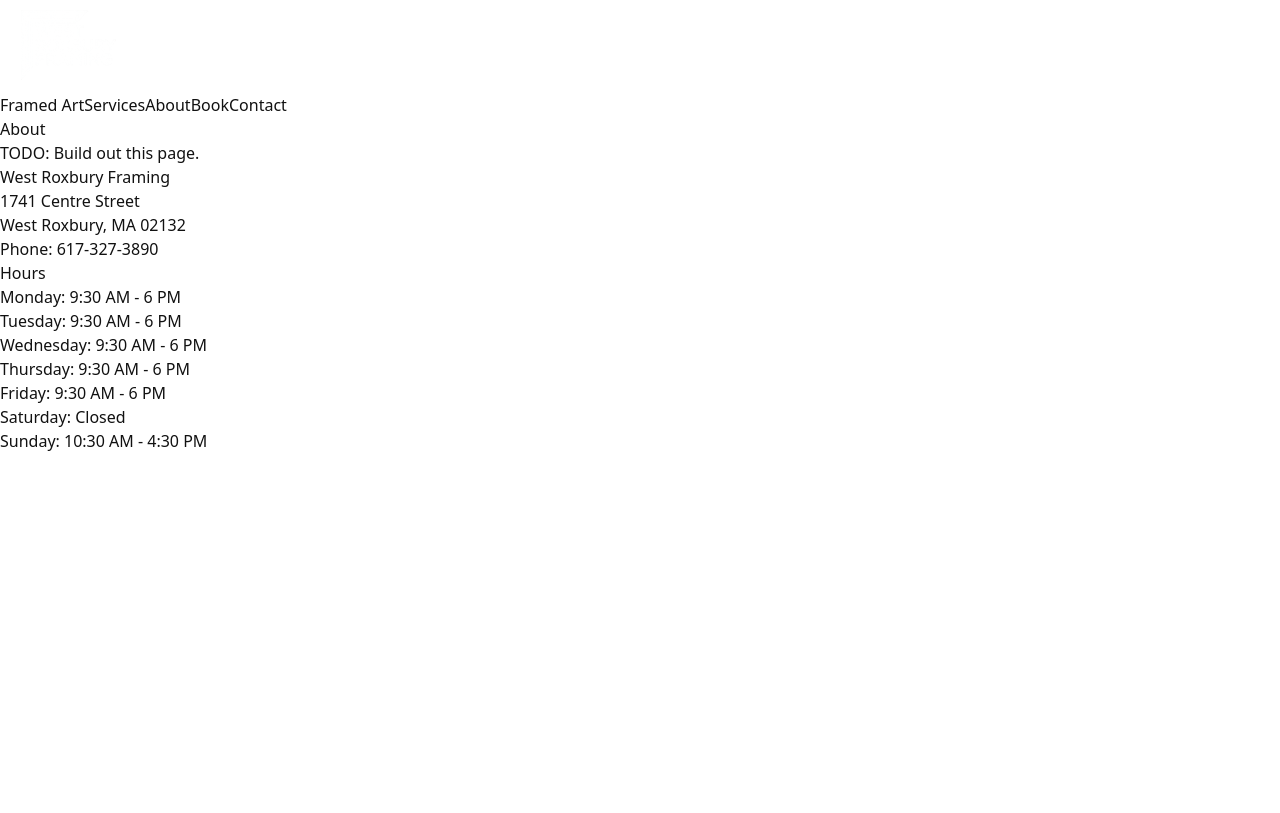
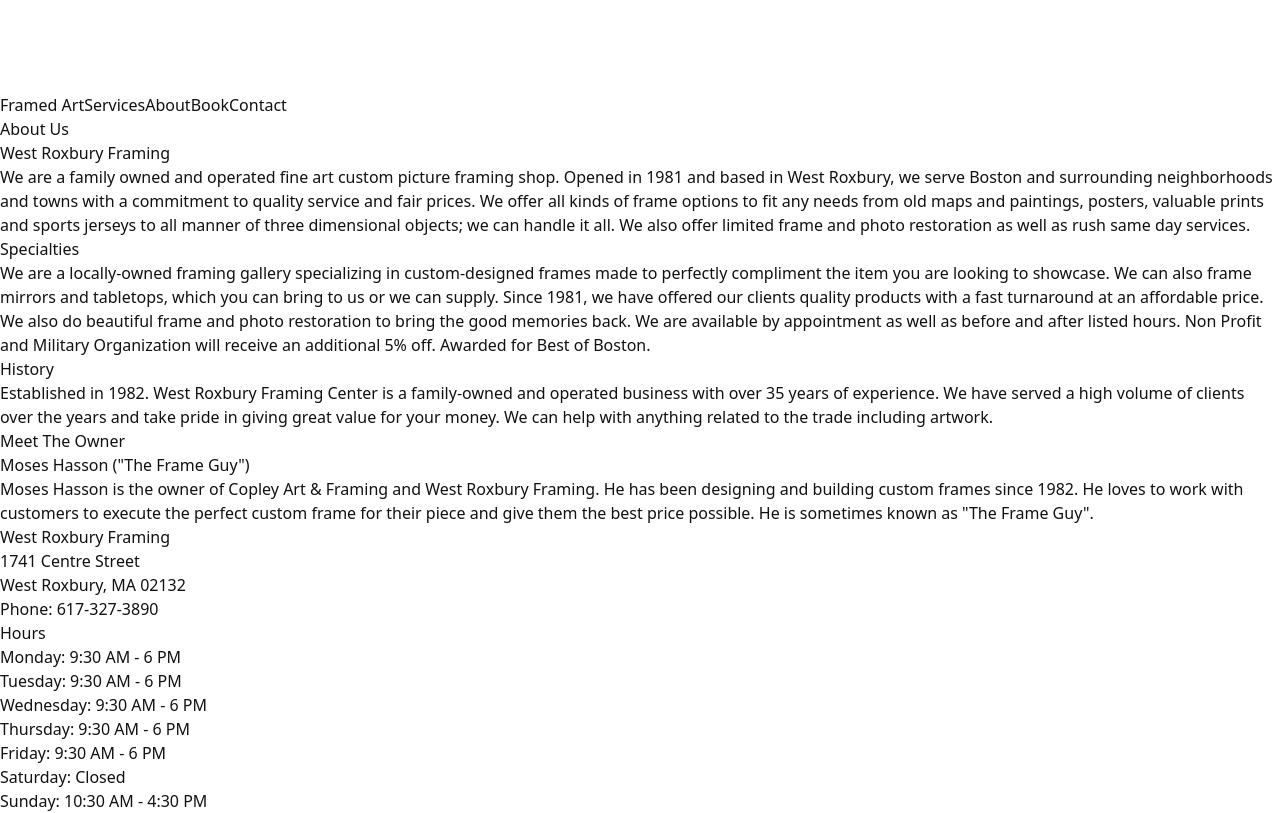
Before and after one commit to MattDevOps/westroxburyframing, a Next.js app: page /about in a window 1280 px wide. Built offline with nearby package versions, Linux system fonts and the light colour scheme.

Commit message:
formatted about us

```diff
--- a/src/app/(public)/about/page.tsx
+++ b/src/app/(public)/about/page.tsx
@@ -1,8 +1,60 @@
 export default function Page() {
   return (
-    <div className="space-y-4">
-      <h1 className="text-3xl font-semibold">About</h1>
-      <p className="text-neutral-600">TODO: Build out this page.</p>
+    <div className="space-y-10">
+      <header className="space-y-3 text-center">
+        <h1 className="text-3xl font-semibold tracking-tight">About Us</h1>
+        <p className="text-lg font-medium">West Roxbury Framing</p>
+        <p className="max-w-3xl mx-auto text-neutral-700">
+          We are a family owned and operated fine art custom picture framing shop. Opened in 1981 and
+          based in West Roxbury, we serve Boston and surrounding neighborhoods and towns with a
+          commitment to quality service and fair prices. We offer all kinds of frame options to fit any
+          needs from old maps and paintings, posters, valuable prints and sports jerseys to all manner of
+          three dimensional objects; we can handle it all. We also offer limited frame and photo
+          restoration as well as rush same day services.
+        </p>
+      </header>
+
+      <section className="space-y-4">
+        <div className="rounded-2xl border border-neutral-200 bg-white p-6 shadow-sm">
+          <h2 className="text-2xl font-semibold">Specialties</h2>
+          <p className="mt-3 text-neutral-700">
+            We are a locally-owned framing gallery specializing in custom-designed frames made to
+            perfectly compliment the item you are looking to showcase. We can also frame mirrors and
+            tabletops, which you can bring to us or we can supply. Since 1981, we have offered our
+            clients quality products with a fast turnaround at an affordable price. We also do beautiful
+            frame and photo restoration to bring the good memories back. We are available by appointment
+            as well as before and after listed hours. Non Profit and Military Organization will receive
+            an additional 5% off. Awarded for Best of Boston.
+          </p>
+        </div>
+      </section>
+
+      <section className="space-y-4">
+        <div className="rounded-2xl border border-neutral-200 bg-white p-6 shadow-sm">
+          <h2 className="text-2xl font-semibold">History</h2>
+          <p className="mt-3 text-neutral-700">
+            Established in 1982. West Roxbury Framing Center is a family-owned and operated business with
+            over 35 years of experience. We have served a high volume of clients over the years and take
+            pride in giving great value for your money. We can help with anything related to the trade
+            including artwork.
+          </p>
+        </div>
+      </section>
+
+      <section className="space-y-4">
+        <div className="rounded-2xl border border-neutral-200 bg-white p-6 shadow-sm">
+          <h2 className="text-2xl font-semibold">Meet The Owner</h2>
+          <p className="mt-1 font-medium">
+            Moses Hasson (&quot;The Frame Guy&quot;)
+          </p>
+          <p className="mt-3 text-neutral-700">
+            Moses Hasson is the owner of Copley Art &amp; Framing and West Roxbury Framing. He has been
+            designing and building custom frames since 1982. He loves to work with customers to execute
+            the perfect custom frame for their piece and give them the best price possible. He is
+            sometimes known as &quot;The Frame Guy&quot;.
+          </p>
+        </div>
+      </section>
     </div>
   );
 }
```
